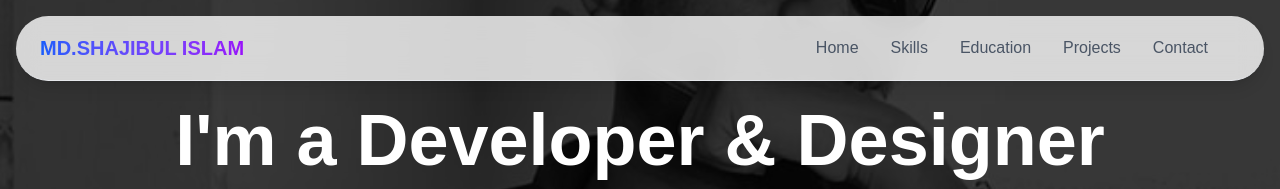
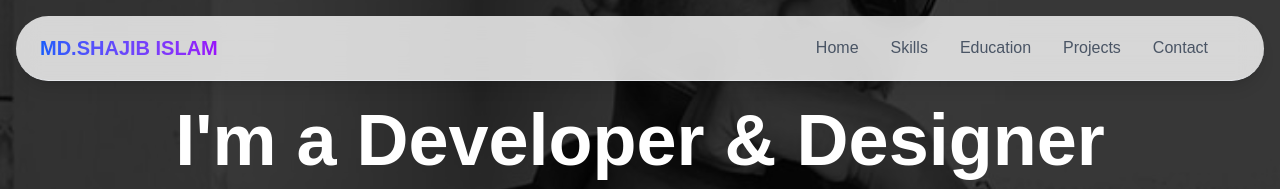
Before and after one commit to ra88ju/my-biodata, a Next.js app: page / in a window 1280 px wide. Shown: the top 189 px of the page. Built offline with nearby package versions, Linux system fonts and the light colour scheme.

Commit message:
Fix name typo in homepage header: corrected "MD.SHAJIBUL ISLAM" to "MD.SHAJ ISLAM".

```diff
--- a/app/page.tsx
+++ b/app/page.tsx
@@ -23,7 +23,7 @@ export default function Home() {
             {/* Logo/Name */}
             <div className="flex items-center">
               <span className="text-xl font-bold bg-gradient-to-r from-blue-600 to-purple-600 bg-clip-text text-transparent">
-                MD.SHAJIBUL ISLAM
+                MD.SHAJIB ISLAM
               </span>
             </div>
 
```
